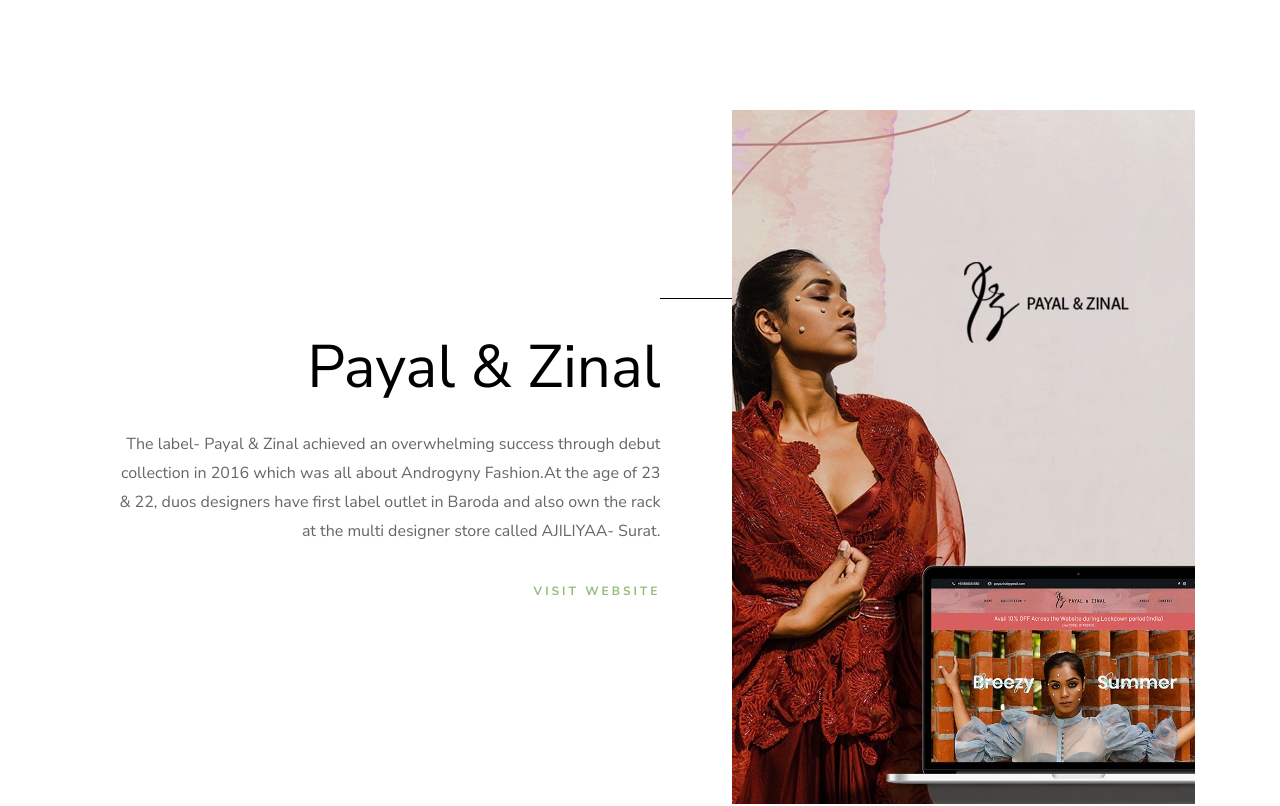
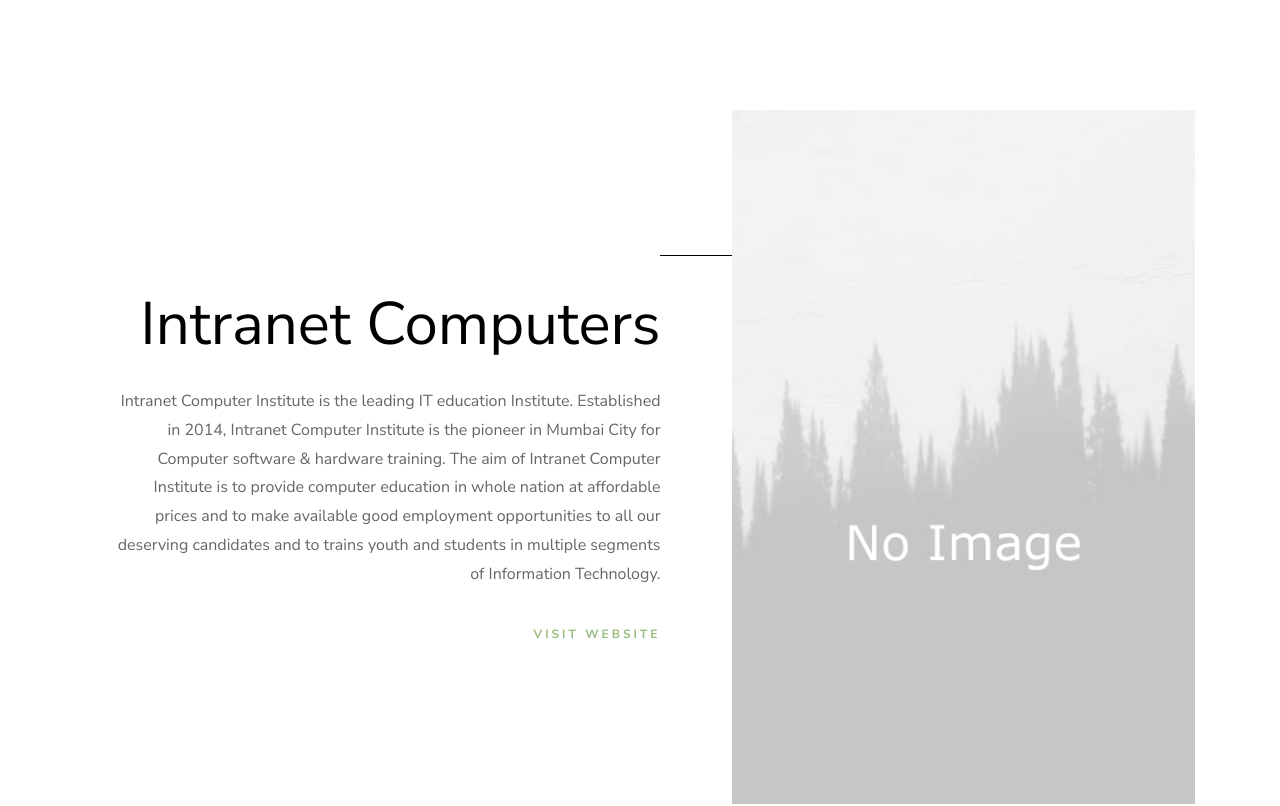
Before and after one commit to vikas-96/freelancerdevs, a React (Create React App) app: page /project in a window 1280 px wide. Shown: the part 3172-3978 px from the top of the page. Built offline with nearby package versions, Linux system fonts and the light colour scheme.

Commit message:
project added

```diff
--- a/src/Pages/Front/Project.js
+++ b/src/Pages/Front/Project.js
@@ -226,6 +226,65 @@
                 ></div> */}
                 <div className="col-md-5 order-md-last project-first-img">
                   <img
+                    src={require("../../Assets/images/no-image.jpg")}
+                    className="img-fluid"
+                    alt="Sizs"
+                  />
+                </div>
+                <div className="col-md-7">
+                  <div className="text pt-5 pr-md-5 ftco-animate">
+                    <div className="px-4 px-lg-4">
+                      <div className="desc text-md-right">
+                        <div className="top">
+                          <h2 className="mb-4">
+                            <a
+                              rel="noopener noreferrer"
+                              href="http://intranetcomputers.com/"
+                              target="_blank"
+                            >
+                              Intranet Computers
+                            </a>
+                          </h2>
+                        </div>
+                        <div className="absolute">
+                          <p>
+                            Intranet Computer Institute is the leading IT
+                            education Institute. Established in 2014, Intranet
+                            Computer Institute is the pioneer in Mumbai City for
+                            Computer software & hardware training. The aim of
+                            Intranet Computer Institute is to provide computer
+                            education in whole nation at affordable prices and
+                            to make available good employment opportunities to
+                            all our deserving candidates and to trains youth and
+                            students in multiple segments of Information
+                            Technology.
+                          </p>
+                          <p>
+                            <a
+                              rel="noopener noreferrer"
+                              href="http://intranetcomputers.com/"
+                              target="_blank"
+                              className="custom-btn"
+                            >
+                              Visit Website
+                            </a>
+                          </p>
+                        </div>
+                      </div>
+                    </div>
+                  </div>
+                </div>
+              </div>
+            </div>
+
+            <div className="col-md-12 portfolio-wrap">
+              <div className="row no-gutters align-items-center">
+                {/* <div
+                  className="col-md-5 img js-fullheight project-fourth-img"
+                  // style="background-image: url(images/work-4.jpg);"
+                ></div> */}
+                <div className="col-md-5 project-first-img">
+                  <img
                     src={require("../../Assets/images/piyalzinal.jpeg")}
                     className="img-fluid"
                     alt="Piyal&Zinal"
@@ -279,7 +338,7 @@
                   className="col-md-5 img js-fullheight project-third-img"
                   // style="background-image: url(images/work-3.jpg);"
                 ></div> */}
-                <div className="col-md-5 project-first-img">
+                <div className="col-md-5 order-md-last project-first-img">
                   <img
                     src={require("../../Assets/images/vaspra.jpeg")}
                     className="img-fluid"
@@ -330,10 +389,10 @@
             <div className="col-md-12 portfolio-wrap">
               <div className="row no-gutters align-items-center">
                 {/* <div
-                  className="col-md-5 order-md-last img js-fullheight project-fourth-img"
+                  className="col-md-5 img js-fullheight project-fourth-img"
                   // style="background-image: url(images/work-4.jpg);"
                 ></div> */}
-                <div className="col-md-5 order-md-last project-first-img">
+                <div className="col-md-5 project-first-img">
                   <img
                     src={require("../../Assets/images/sizs.jpeg")}
                     className="img-fluid"
```
